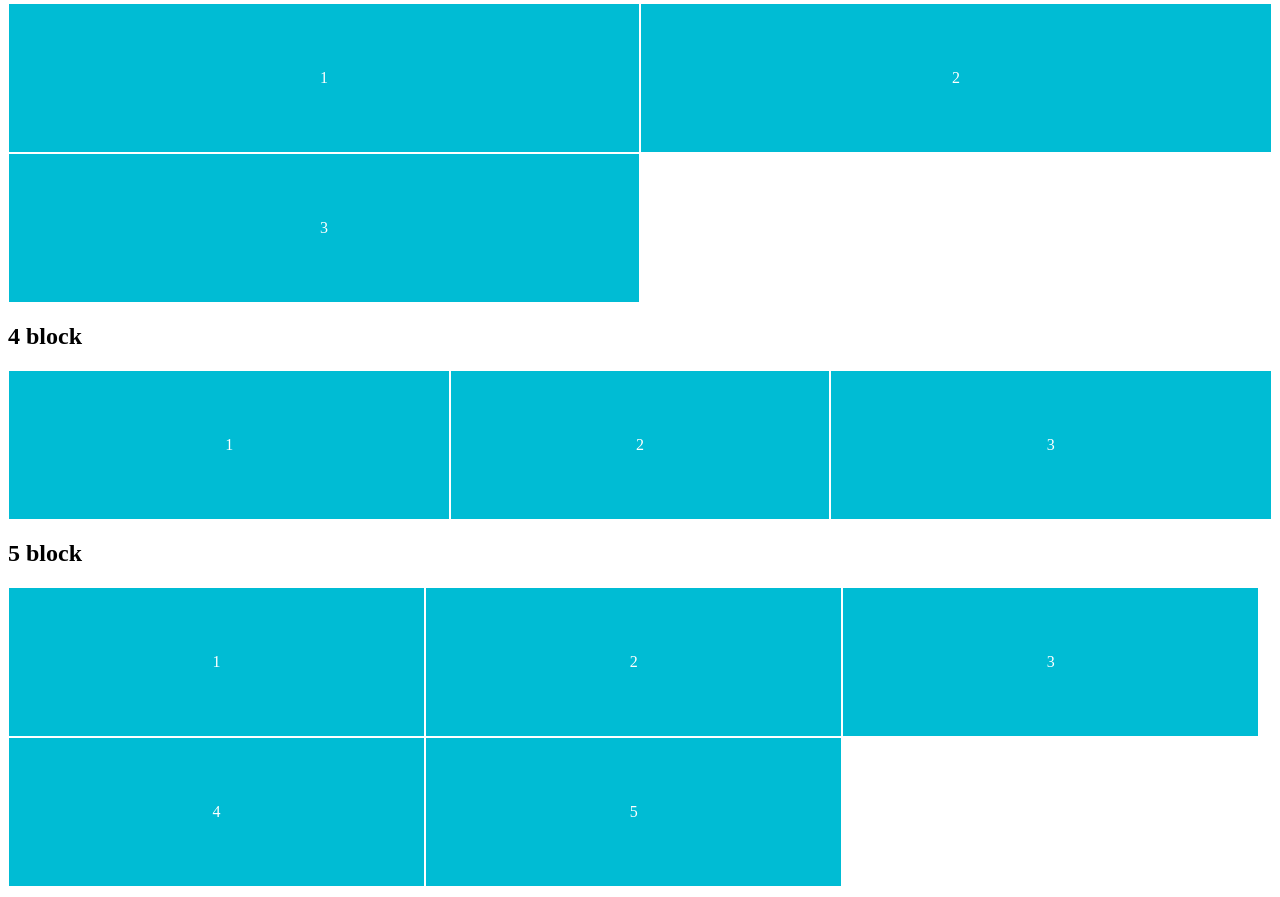
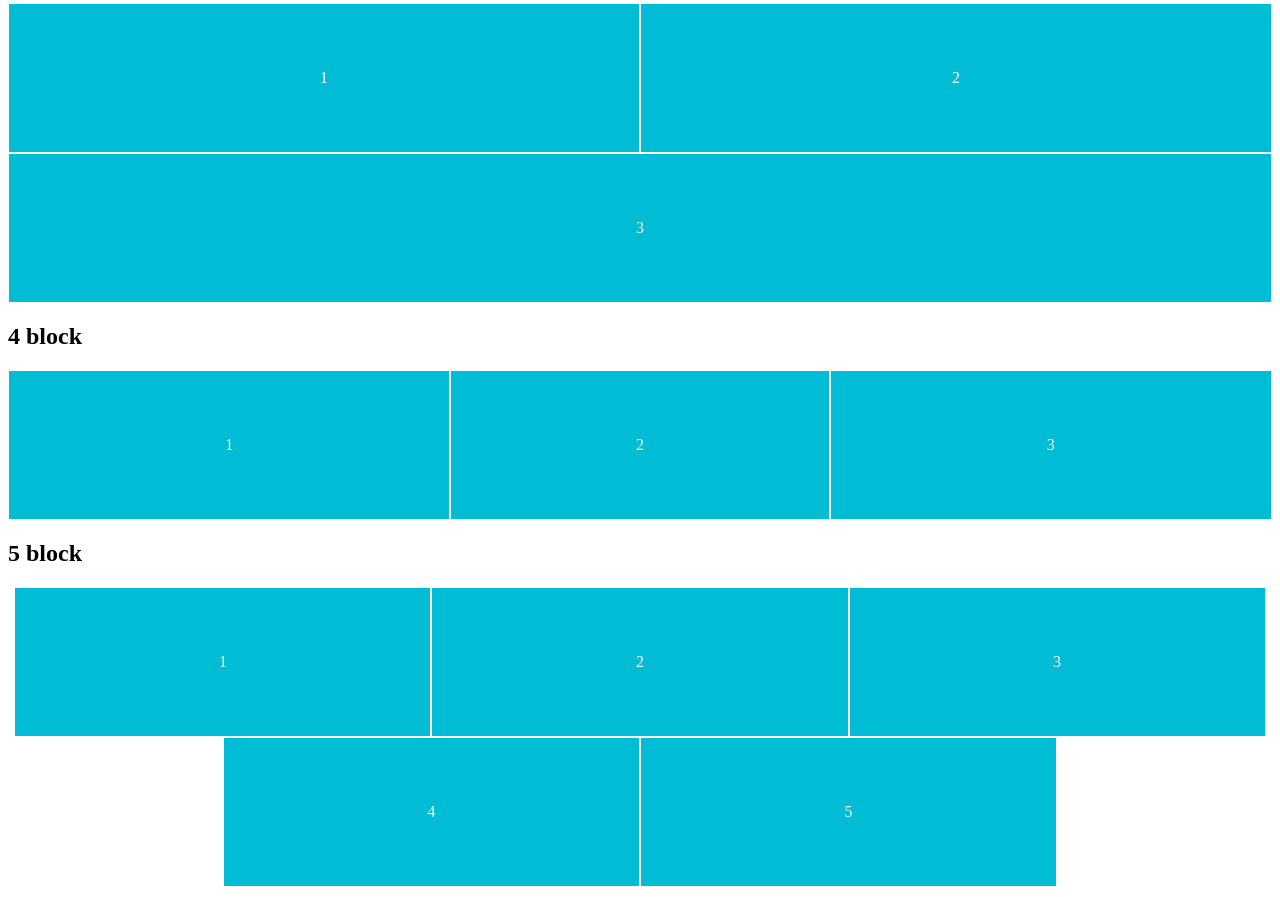
Before and after one commit to Nickolas91509031/homework, a plain HTML site: page block5/media-queries-practice.html in a window 1280 px wide. Shown: the part 647-1544 px from the top of the page. Drawn offline with Linux system fonts and the light colour scheme.

Commit message:
third commit

```diff
--- a/block5/style.css
+++ b/block5/style.css
@@ -65,12 +65,12 @@
     flex-basis: 40%;
   }
 
-  .second {
-    flex-basis: 100%;
+  .third .colored {
+    flex-basis: 50%;
   }
 
-  .third .colored {
-    flex-basis: 50%;
+  .third .colored:last-child {
+    flex-basis: 100%;
   }
 
   .fourth .colored:nth-child(1),
@@ -84,6 +84,10 @@
 
   .fifth .colored {
     flex-basis: 33%;
+  }
+
+  .fifth {
+    justify-content: center;
   }
 }
 
```
